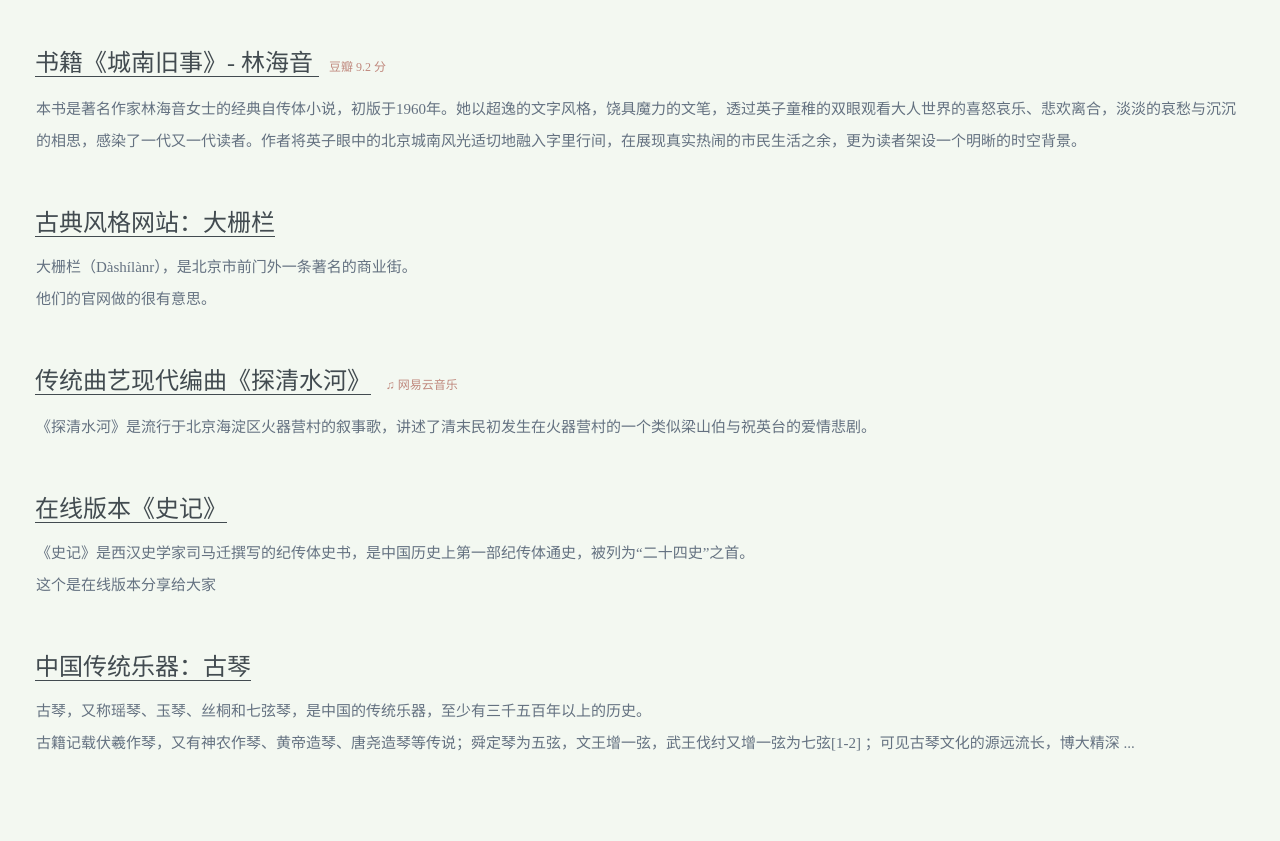
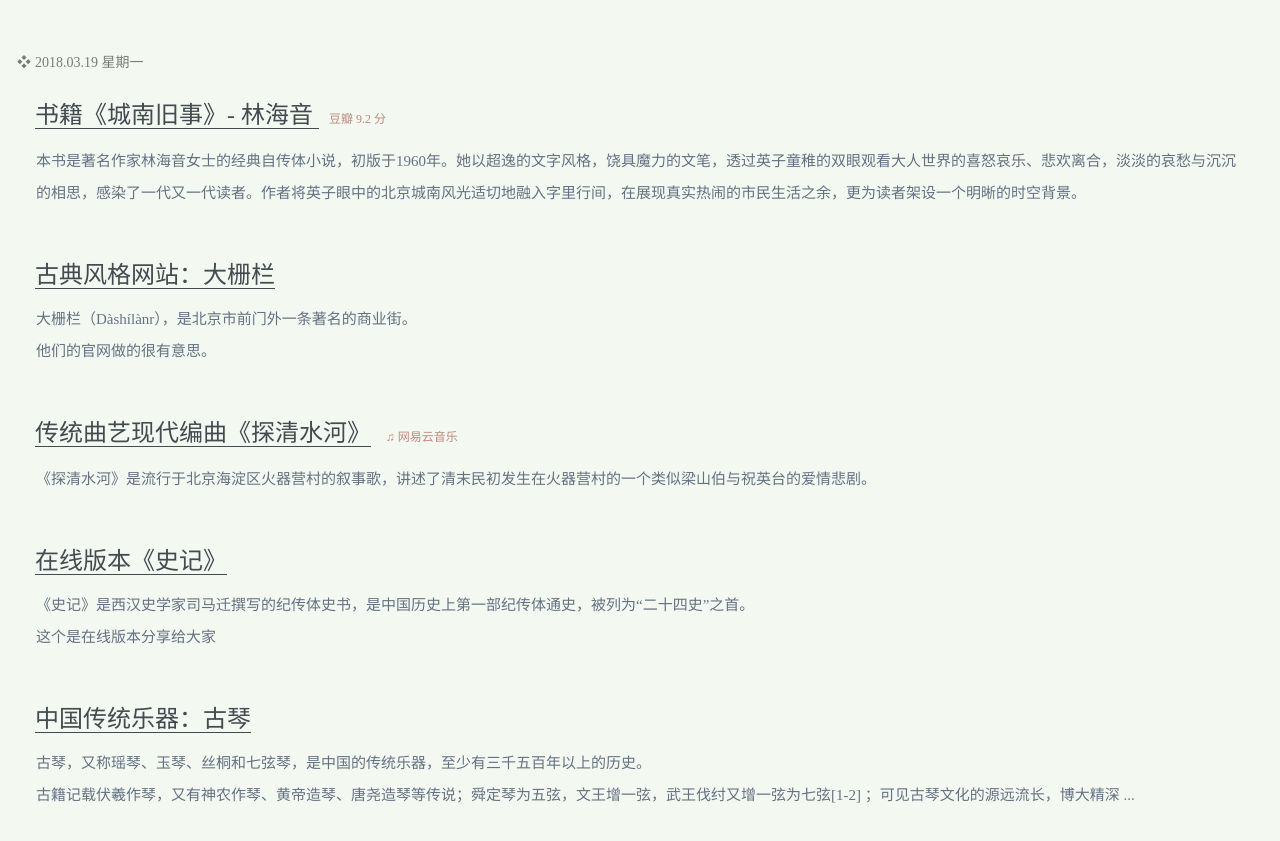
Before and after one commit to jqkv/jqkv.com, a plain HTML site: page index.html in a window 1280 px wide. Shown: the part 65-906 px from the top of the page. Drawn offline with Linux system fonts and the light colour scheme.

Commit message:
Update index.html

```diff
--- a/index.html
+++ b/index.html
@@ -18,7 +18,7 @@
       padding: 30px;
       font-size: 16px;
     }
-    .box h1 {
+    .box .logo {
       margin-bottom: 50px;
       font-size: 30px;
       font-weight: 400;
@@ -29,20 +29,33 @@
       margin-bottom: 10px;
       font-weight: 400;
     }
-    .box ul {
+    .box .list {
       list-style: none;
+      margin-bottom: 150px;
       padding-left: 5px;
     }
-    .box li {
+    .box .list dt {
+      position: relative;
+      font-size: 14px;
+      opacity: .5;
+      margin-bottom: 20px;
+    }
+    .box .list dt:before {
+      content: "❖";
+      position: absolute;
+      left: -18px;
+      top: 0;
+    }
+    .box .list dd {
       margin-bottom: 50px;
     }
-    .box a {
+    .box .link {
       text-decoration: none;
       font-size: 24px;
       color: #424b50;
       border-bottom: 1px solid #424b50;
     }
-    .box a:hover {
+    .box .link:hover {
       border-color: #f3f8f1;
     }
     .box p {
@@ -62,11 +75,11 @@
       .box {
         padding: 20px;
       }
-      .box h1 {
+      .box .logo {
         font-size: 18px;
         margin-bottom: 20px;
       }
-      .box a {
+      .box .link {
         font-size: 18px;
       }
       .box p {
@@ -77,37 +90,39 @@
 </head>
 <body>
   <div class="box">
-    <h1>每周分享，感受文化</h1>
+    <h1 class="logo">每周分享，感受文化</h1>
 
-    <ul>
-      <li>
-        <h3><a href="https://book.douban.com/subject/26888402/" title="书籍《城南旧事》- 林海音 " target="_blank">书籍《城南旧事》- 林海音 </a> <small>豆瓣 9.2 分</small></h3>
+    <dl class="list">
+      <dt>2018.03.19 星期一</dt>
+
+      <dd>
+        <h3><a class="link" href="https://book.douban.com/subject/26888402/" target="_blank">书籍《城南旧事》- 林海音 </a> <small>豆瓣 9.2 分</small></h3>
         <p>本书是著名作家林海音女士的经典自传体小说，初版于1960年。她以超逸的文字风格，饶具魔力的文笔，透过英子童稚的双眼观看大人世界的喜怒哀乐、悲欢离合，淡淡的哀愁与沉沉的相思，感染了一代又一代读者。作者将英子眼中的北京城南风光适切地融入字里行间，在展现真实热闹的市民生活之余，更为读者架设一个明晰的时空背景。</p>
-      </li>
+      </dd>
 
-      <li>
-        <h3><a href="http://www.dashilar.org/" title="古典风格网站：大栅栏" target="_blank">古典风格网站：大栅栏</a></h3>
+      <dd>
+        <h3><a class="link" href="http://www.dashilar.org/" target="_blank">古典风格网站：大栅栏</a></h3>
         <p>大栅栏（Dàshílànr），是北京市前门外一条著名的商业街。</p>
         <p>他们的官网做的很有意思。</p>
-      </li>
+      </dd>
 
-      <li>
-        <h3><a href="http://music.163.com/#/song?id=544070223" title="传统曲艺现代编曲《探清水河》" target="_blank">传统曲艺现代编曲《探清水河》</a> <small>♫ 网易云音乐</small></h3>
+      <dd>
+        <h3><a class="link" href="http://music.163.com/#/song?id=544070223" target="_blank">传统曲艺现代编曲《探清水河》</a> <small>♫ 网易云音乐</small></h3>
         <p>《探清水河》是流行于北京海淀区火器营村的叙事歌，讲述了清末民初发生在火器营村的一个类似梁山伯与祝英台的爱情悲剧。</p>
-      </li>
+      </dd>
 
-      <li>
-        <h3><a href="https://wenku.github.io/shiji/zh-cn/index.html" title="在线版本《史记》" target="_blank">在线版本《史记》</a></h3>
+      <dd>
+        <h3><a class="link" href="https://wenku.github.io/shiji/zh-cn/index.html" target="_blank">在线版本《史记》</a></h3>
         <p>《史记》是西汉史学家司马迁撰写的纪传体史书，是中国历史上第一部纪传体通史，被列为“二十四史”之首。</p>
         <p>这个是在线版本分享给大家</p>
-      </li>
+      </dd>
 
-      <li>
-        <h3><a href="https://baike.baidu.com/item/%E5%8F%A4%E7%90%B4/6153" title="中国传统乐器：古琴" target="_blank">中国传统乐器：古琴</a></h3>
+      <dd>
+        <h3><a class="link" href="https://baike.baidu.com/item/%E5%8F%A4%E7%90%B4/6153" target="_blank">中国传统乐器：古琴</a></h3>
         <p>古琴，又称瑶琴、玉琴、丝桐和七弦琴，是中国的传统乐器，至少有三千五百年以上的历史。</p>
         <p>古籍记载伏羲作琴，又有神农作琴、黄帝造琴、唐尧造琴等传说；舜定琴为五弦，文王增一弦，武王伐纣又增一弦为七弦[1-2]  ；可见古琴文化的源远流长，博大精深 ...</p>
-      </li>
-    </ul>
+      </dd>
+    </dl>
   </div>
 
   <script async src="https://www.googletagmanager.com/gtag/js?id=UA-46392342-9"></script>
```
